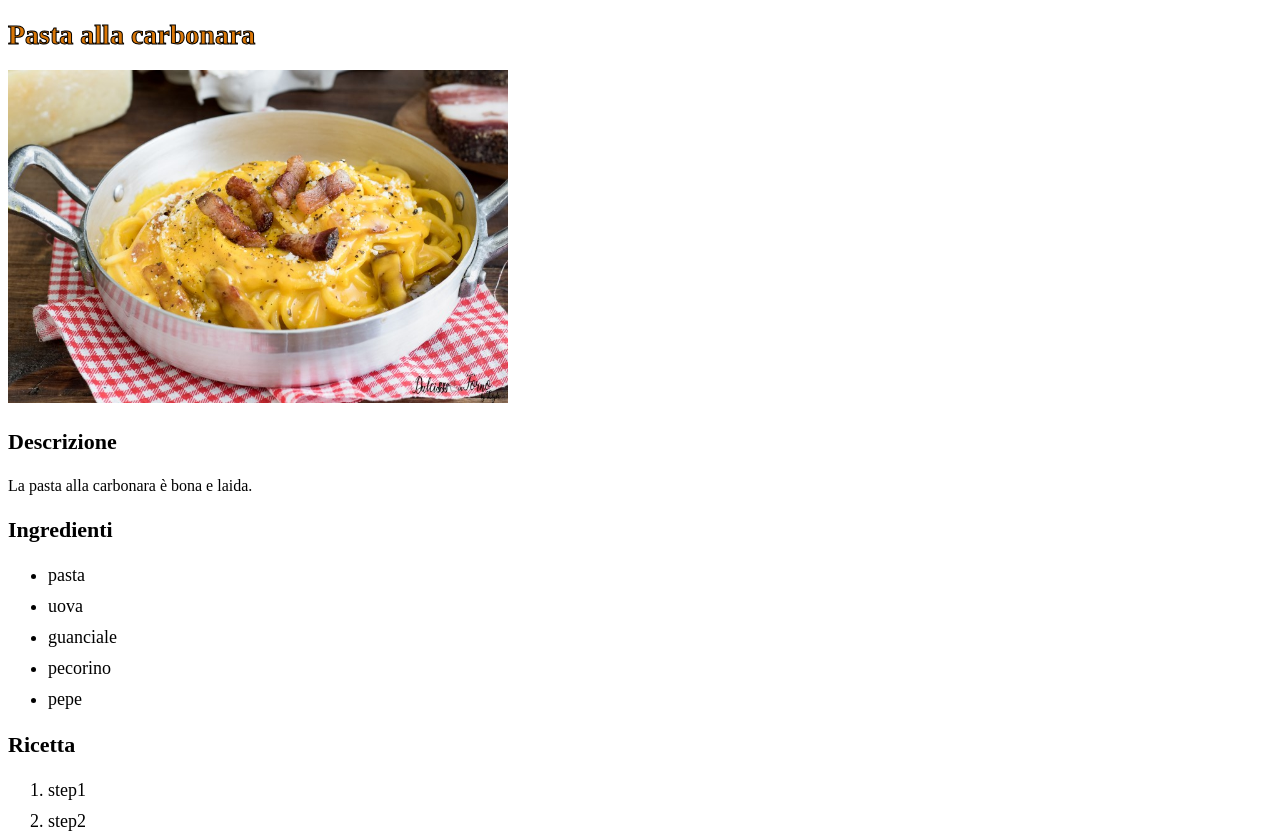
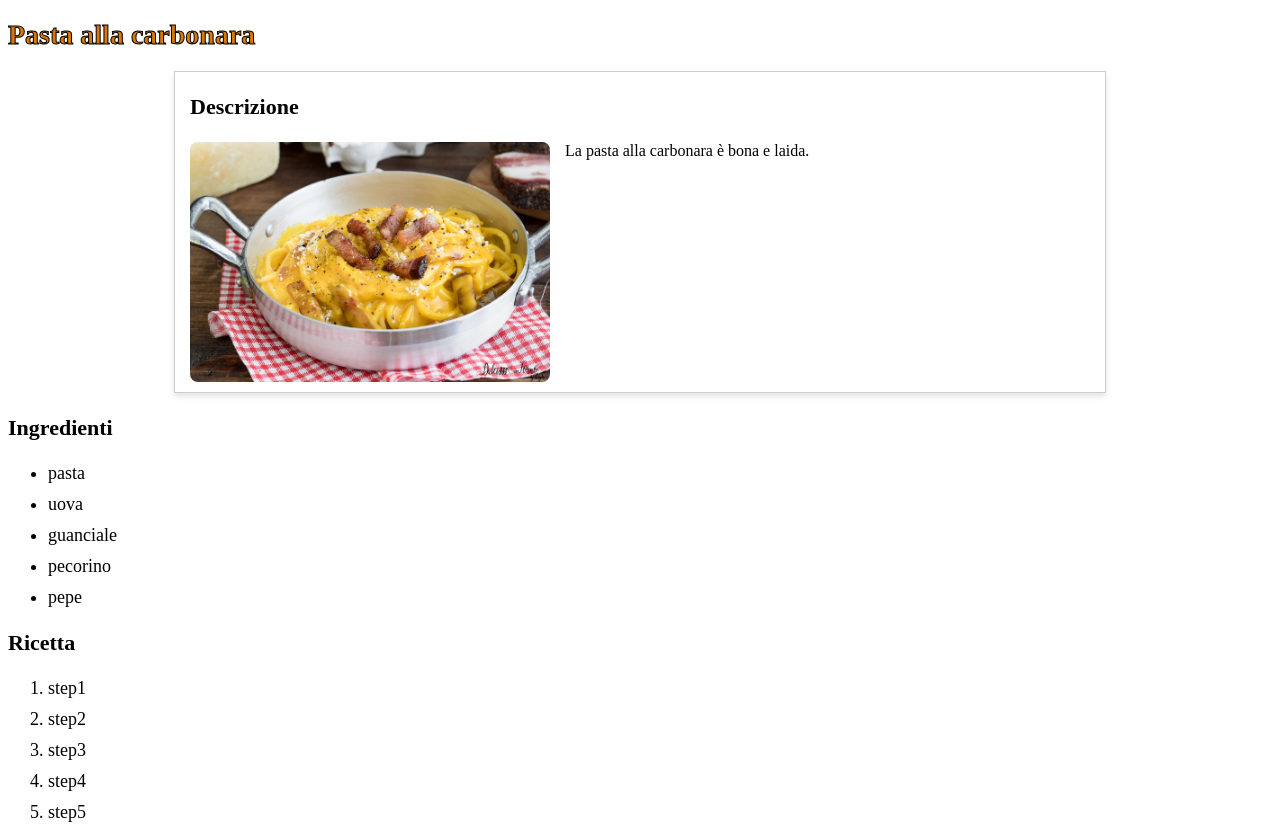
Before and after one commit to ph4r0e/odin-recipes, a plain HTML site: page recipes/carbonara.html in a window 1280 px wide. Shown: the top 835 px of the page. Drawn offline with Linux system fonts and the light colour scheme.

Commit message:
fix: some style changes to the recipes pattern

```diff
--- a/recipes/carbonara.html
+++ b/recipes/carbonara.html
@@ -19,10 +19,11 @@
             Pasta alla carbonara
         </h1>
         <div class="container">
-            <img src="images/carbonara.jpg"  alt="The Odin Project Logo" height="533" width="800">
+            <h3 class="subheading">Descrizione</h3>
+            <img src="images/carbonara.jpg"  alt="Piatto di pasta alla carbonara" class="image">
+            <p>La pasta alla carbonara è bona e laida.</p>
         </div>
-        <h3 class="subheading">Descrizione</h3>
-        <p>La pasta alla carbonara è bona e laida.</p>
+        <div class="clearfix"></div> <!-- Ripristina il flusso normale -->
         <h3 class="subheading">Ingredienti</h3>
         <ul class="list">
             <li class="item">pasta</li>
--- a/recipes/style.css
+++ b/recipes/style.css
@@ -21,15 +21,26 @@
     margin-bottom: 10px; /* Spaziatura uniforme tra gli elementi */
 }
 
-.container{
-    /*text-align: center;*/
+.container {
+    max-width: 900px;
+    margin: 20px auto;
+    padding: 0 15px;
+    background: #ffffff;
+    box-shadow: 0px 4px 6px rgba(0, 0, 0, 0.1);
+    overflow: hidden; /* Assicura che inglobi elementi flottanti */
+    border: 1px solid #ccc; /* Per evidenziare la cornice */
 }
 
-img{
-    width: 500px;
-    height: auto;
+.image {
+    float: left;
+    margin-right: 15px;
+    margin-bottom: 10px;
+    width: 40%;
+    border-radius: 8px;
 }
-
 p{
     /*text-align: center;*/
 }
+.clearfix {
+    clear: both;
+}
```
